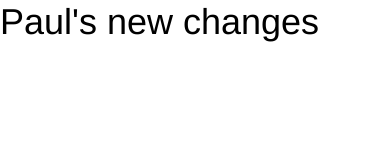
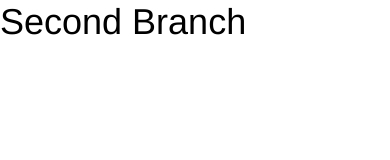
Before and after one commit to paulief/ionic-git-test, a website: page www/index.html in a window 390 px wide. Drawn offline with Linux system fonts and the light colour scheme; some packages are replaced by stand-ins of ours; files that its build step writes are made by us from their sources.

Commit message:
second branch change

```diff
--- a/www/index.html
+++ b/www/index.html
@@ -25,7 +25,7 @@
 
     <ion-pane>
       <ion-header-bar class="bar-stable">
-        <h1 class="title">Paul's new changes</h1>
+        <h1 class="title">Second Branch</h1>
       </ion-header-bar>
       <ion-content>
       </ion-content>
```
